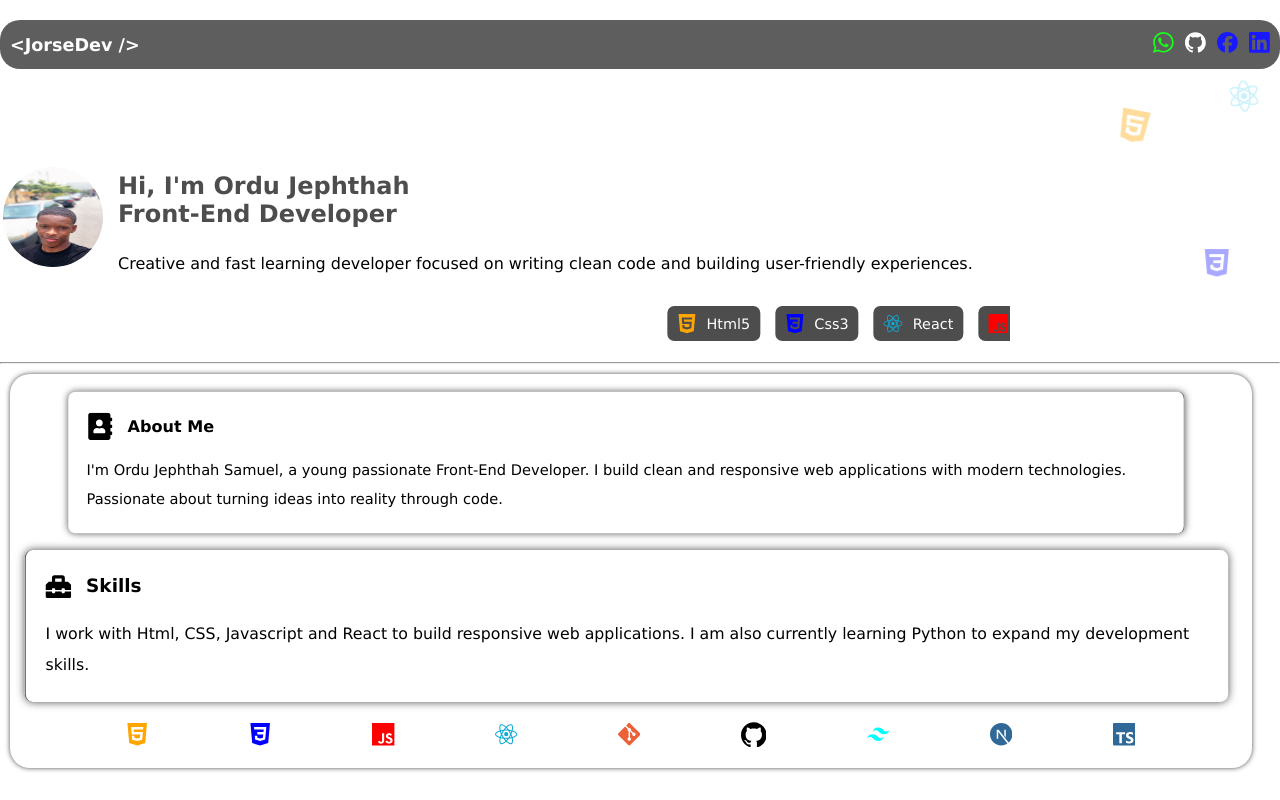
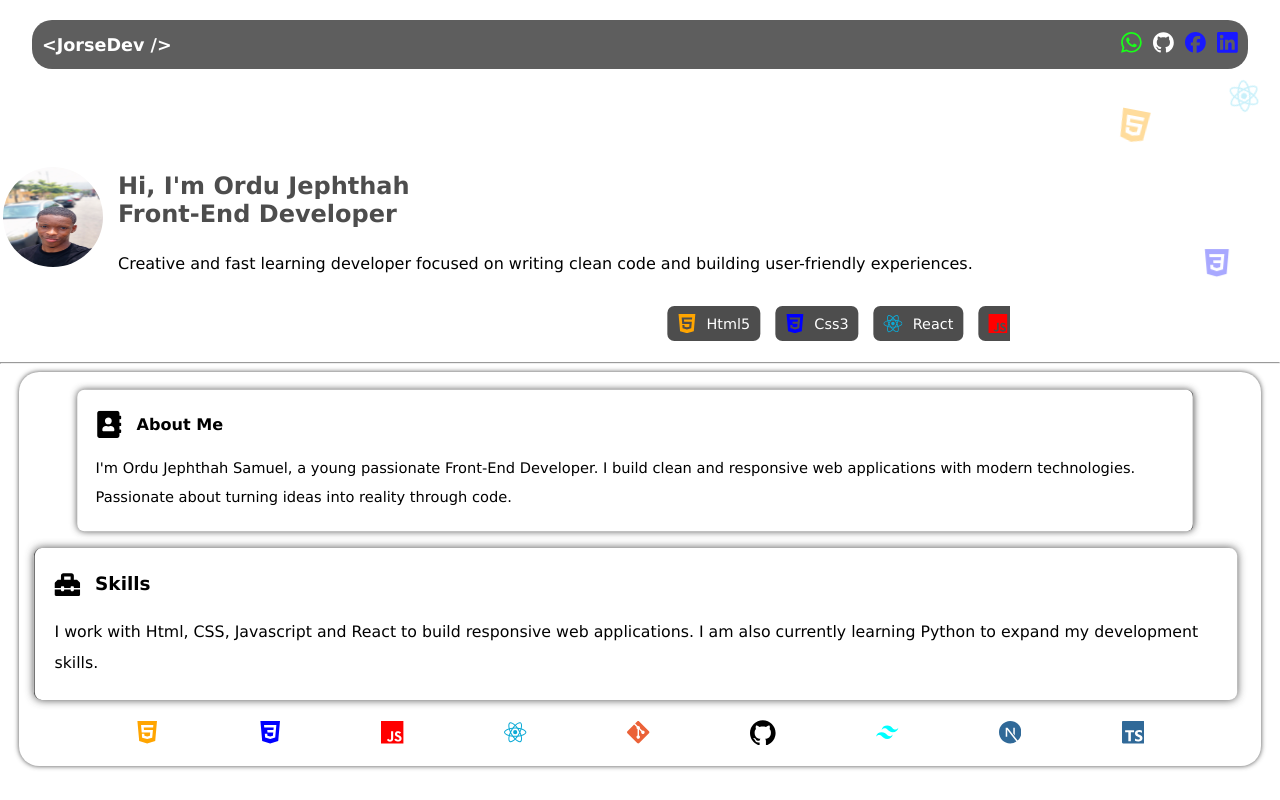
Before and after one commit to Jephthah-spec/Jorsedev, a React (Vite) app: page / in a window 1280 px wide. Shown: the top 800 px of the page. Built offline with nearby package versions, Linux system fonts and the light colour scheme.

Commit message:
Added tins

```diff
--- a/src/App.css
+++ b/src/App.css
@@ -18,7 +18,7 @@ body{
 }
 .IntroBar{
     background-color: var(--third-color);
-    width: 100%;
+    width: 95%;
     height: fit-content;
     display: flex;
     flex-direction: row;
@@ -214,12 +214,13 @@ body{
     width: 97%;
     height: fit-content;
     padding: 11px 6px;
-    margin: 10px;
     margin-bottom: 10px;
     display: grid;
     grid-template-columns: repeat(1, 1fr);
     grid-template-rows: repeat(3, fit-content);
     gap: 9px;
+    align-self: center;
+    justify-self: center;
     box-shadow: 0 0 5px var(--second-color);
     border-radius: 20px;
 }
```
